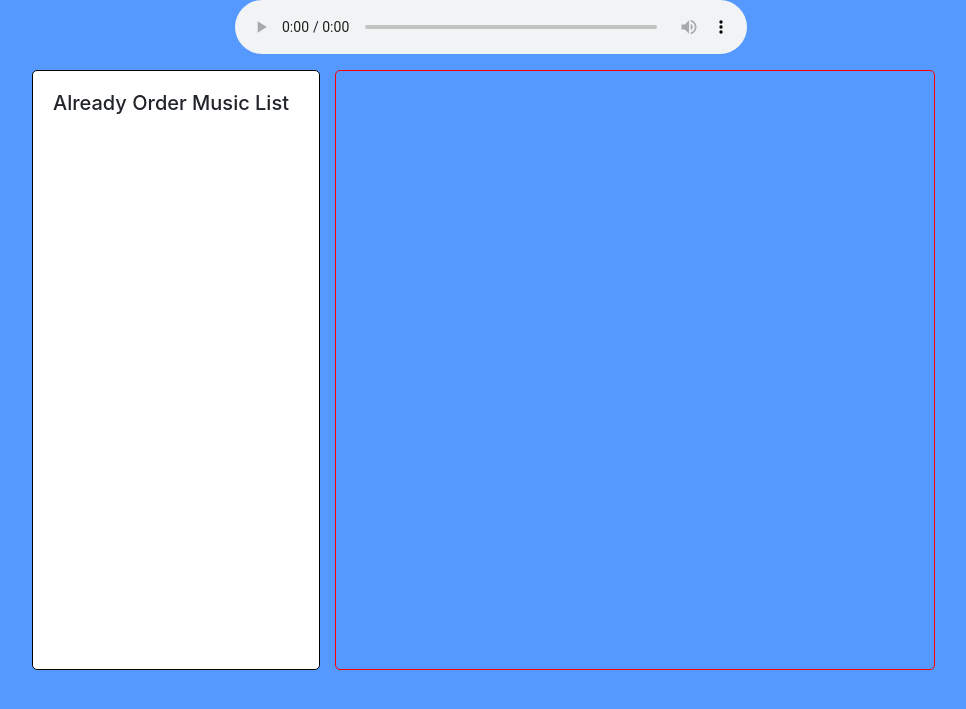
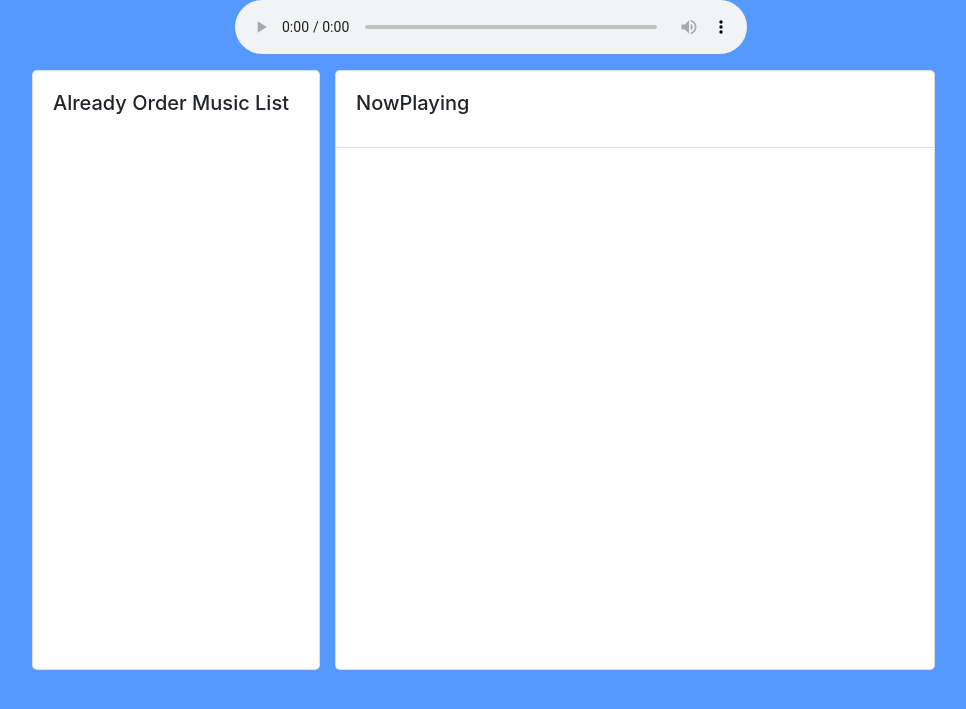
Before and after one commit to Jiawei11/Music, a PHP site: page / in a window 1280 px wide. Shown: the part 75-784 px from the top of the page, without its empty margins (149-1115 px from the left). Run offline with PHP 8.4, Linux system fonts and the light colour scheme; data that the repository does not hold is empty.

Commit message:
'nowplaying'

```diff
--- a/assets/css/main.css
+++ b/assets/css/main.css
@@ -17,7 +17,6 @@ body {
     height: 75vh;
     width: 18rem;
     border-radius: 5px;
-    border: 1px solid black;
     margin: 0 15px 0 0;
 }
 
@@ -25,7 +24,6 @@ body {
     height: 75vh;
     width: 75vh;
     border-radius: 5px;
-    border: 1px solid red;
     margin: 0 15px 0 0;
 }
 
--- a/assets/js/main.js
+++ b/assets/js/main.js
@@ -22,10 +22,12 @@ window.onload = () => {
                         var order = document.querySelectorAll('.Order');
                         order.forEach((res) => {
                             res.addEventListener('click', () => {
+                                var name = res.name.split('/');
                                 res.setAttribute('disabled','');
                                 source.setAttribute('src',res.name);
                                 music.load();
                                 music.play();
+                                document.getElementById('OrderMusicText').innerText = `NowPlaying:  ${name[name.length-1]}`;
 
                                 setInterval(() => {
                                     res.removeAttribute('disabled');
--- a/index.html
+++ b/index.html
@@ -32,8 +32,14 @@
             </ul>
         </span>
 
-        <span id="NowPlaying">
-
+        <span id="NowPlaying" class="card">
+            <span class="card-body" style="flex:0">
+                <h5 class="card-title" id="OrderMusicText">NowPlaying</h5>
+            </span>
+            <ul class="list-group list-group-flush">
+                <li class="list-group-item" style="font-size:30px;padding-left:40px;list-style-type:circle;">
+                </li>
+            </ul>
         </span>
     </div>
 </body>
```
